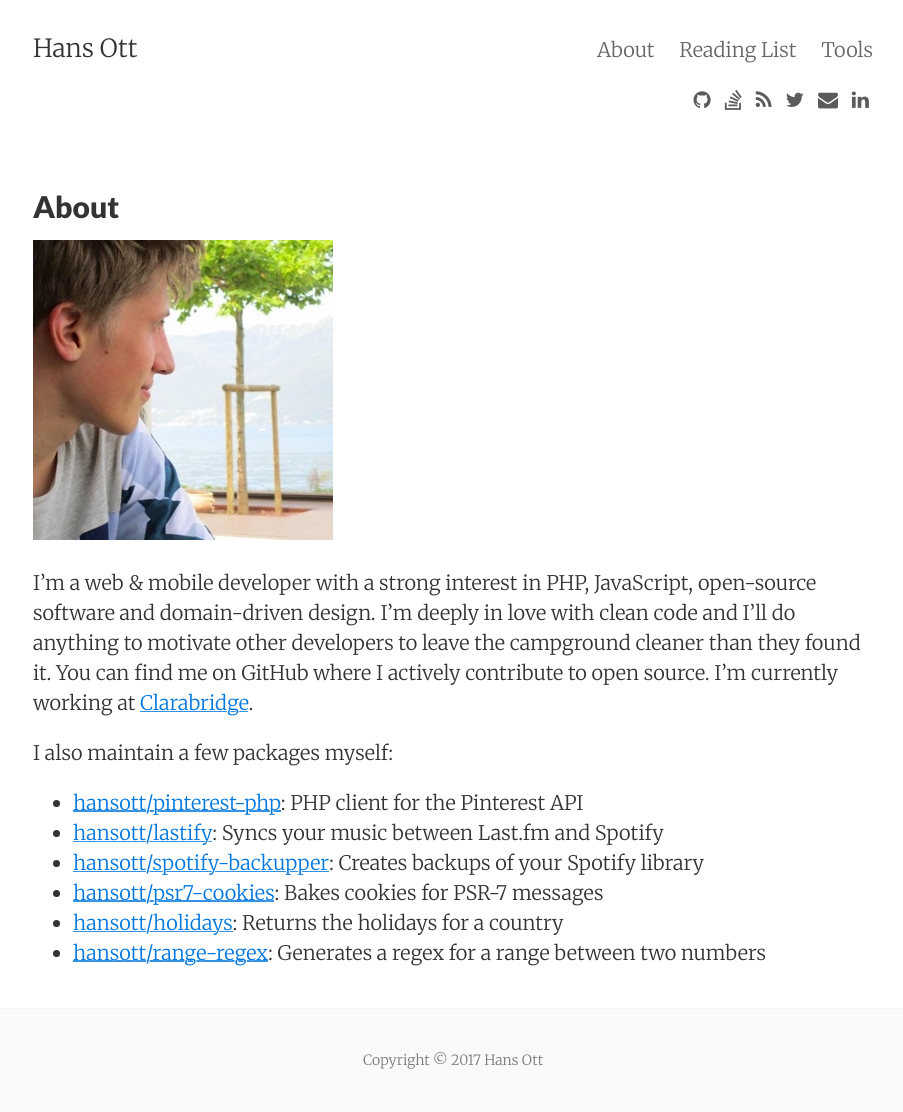
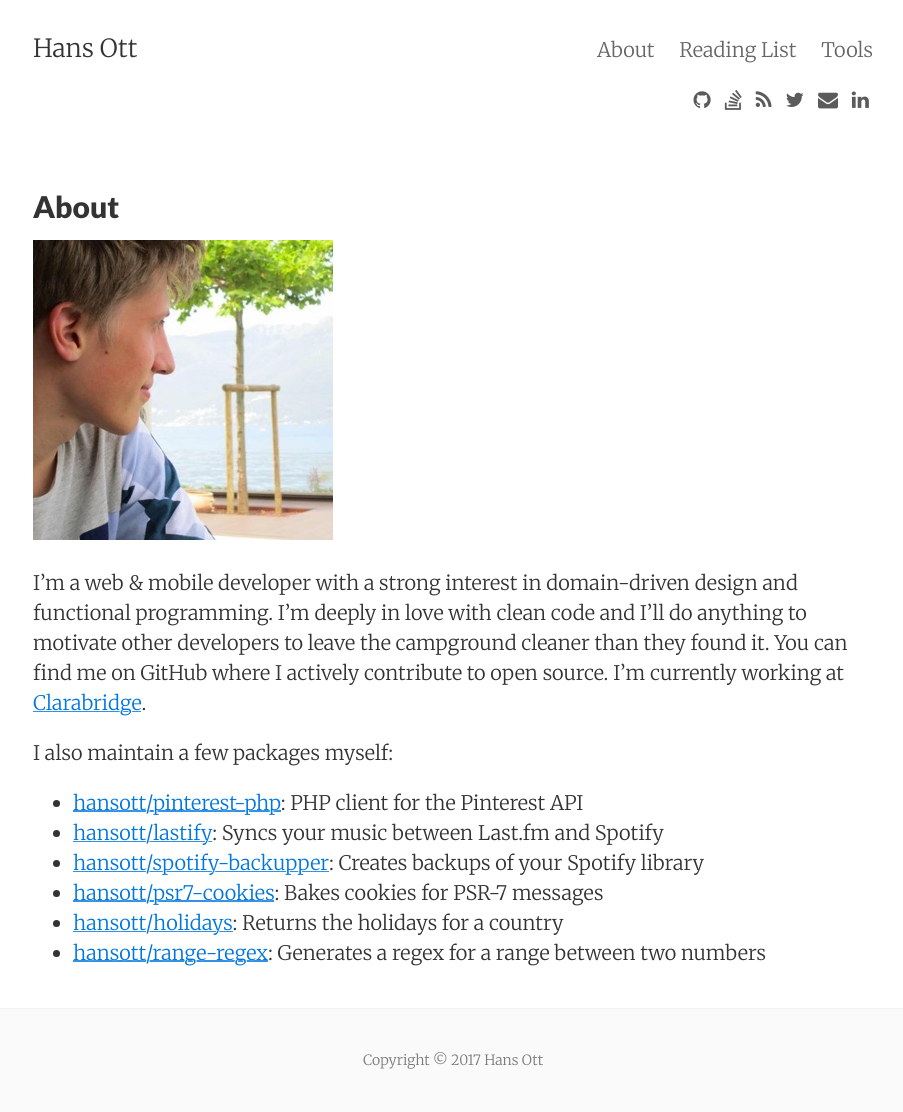
Before and after one commit to hansott/hansott.github.io-src, a Jekyll site: the page built from about.md, in a window 1280 px wide. Shown: the whole page, without its empty margins (187-1090 px from the left). Built offline with Jekyll 4.4.1, drawn with Linux system fonts in a browser that asks for light colours; nearby versions of some CDN libraries.

Commit message:
Update about.md

```diff
--- a/about.md
+++ b/about.md
@@ -7,7 +7,7 @@
 
 ![Hans Ott](/images/hansott.jpg)
 
-I'm a web & mobile developer with a strong interest in PHP, JavaScript, open-source software and domain-driven design. I'm deeply in love with clean code and I'll do anything to motivate other developers to leave the campground cleaner than they found it. You can find me on GitHub where I actively contribute to open source. I'm currently working at [Clarabridge](http://www.engagor.com/).
+I'm a web & mobile developer with a strong interest in domain-driven design and functional programming. I'm deeply in love with clean code and I'll do anything to motivate other developers to leave the campground cleaner than they found it. You can find me on GitHub where I actively contribute to open source. I'm currently working at [Clarabridge](http://www.engagor.com/).
 
 I also maintain a few packages myself:
 
```
